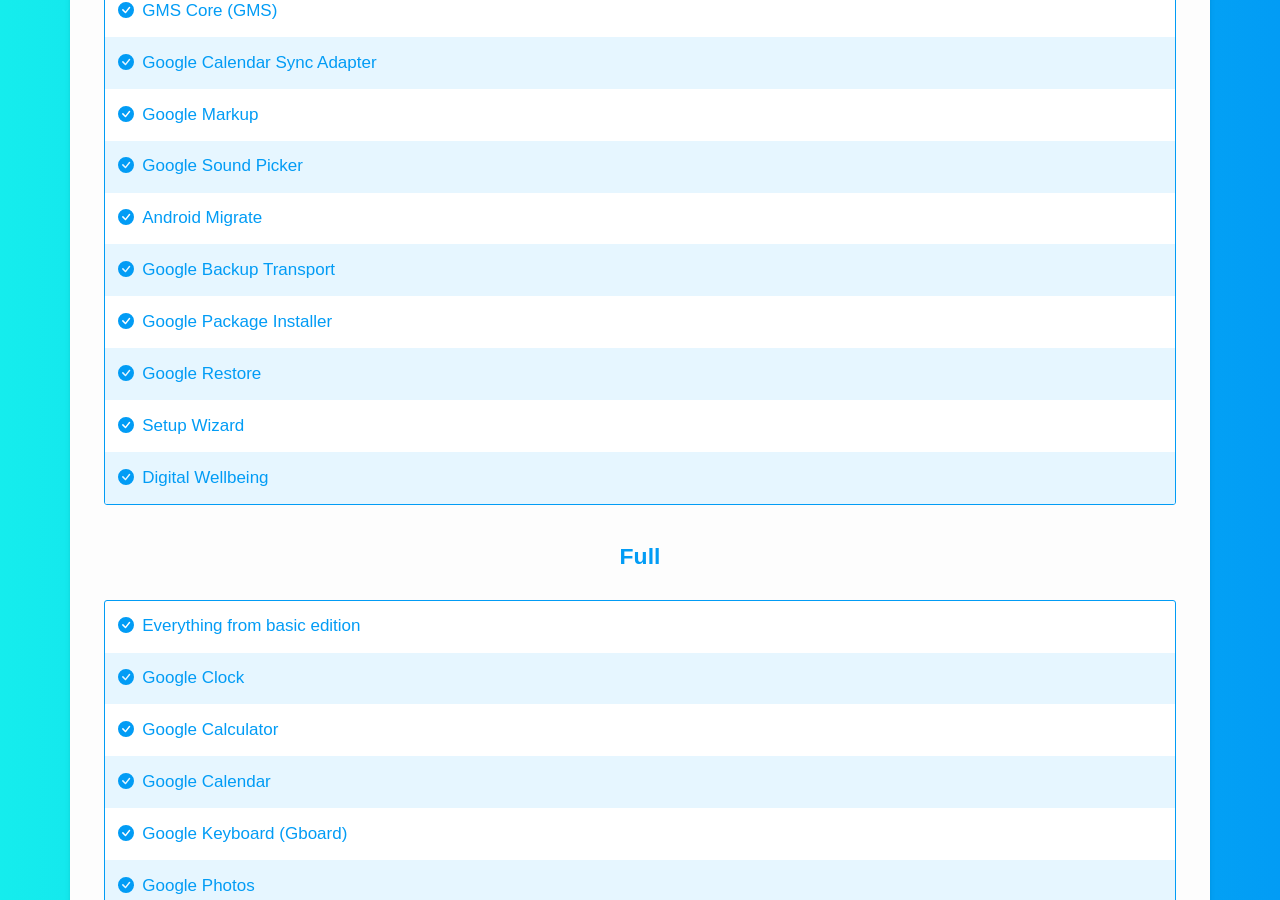
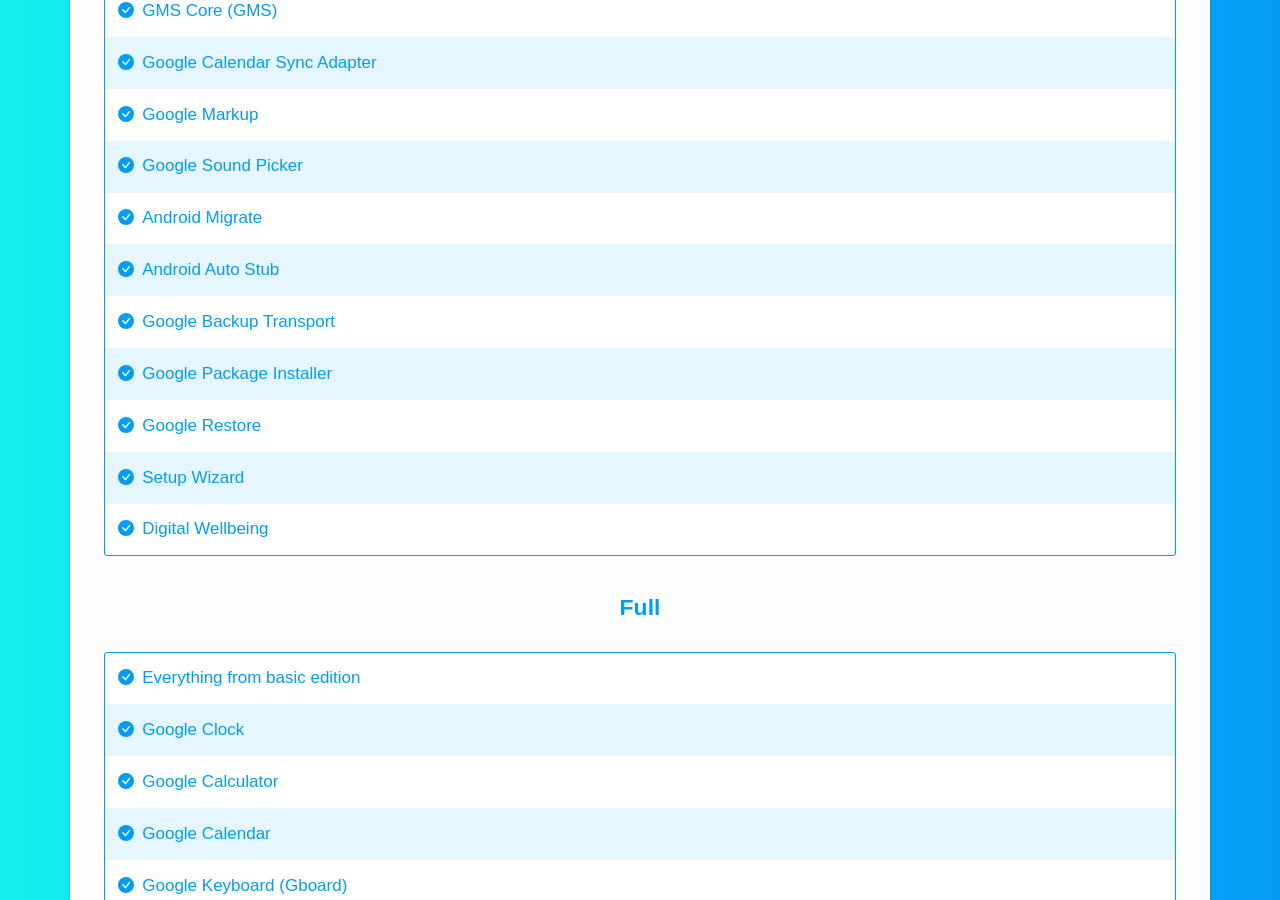
Before and after one commit to flamegapps/flamegapps.github.io, a Jekyll site: the page built from downloads.html, in a window 1280 px wide and 900 px high, scrolled down 1147 px. Built offline with Jekyll 4.4.1, drawn with Linux system fonts in a browser that asks for light colours; some web fonts are replaced.

Commit message:
add Android Auto Stub to package list
Signed-off-by: ayandebnath <ayandebnath000@gmail.com>

```diff
--- a/_data/basic.json
+++ b/_data/basic.json
@@ -12,6 +12,7 @@
   "Google Markup",
   "Google Sound Picker",
   "Android Migrate",
+  "Android Auto Stub",
   "Google Backup Transport",
   "Google Package Installer",
   "Google Restore",
```
